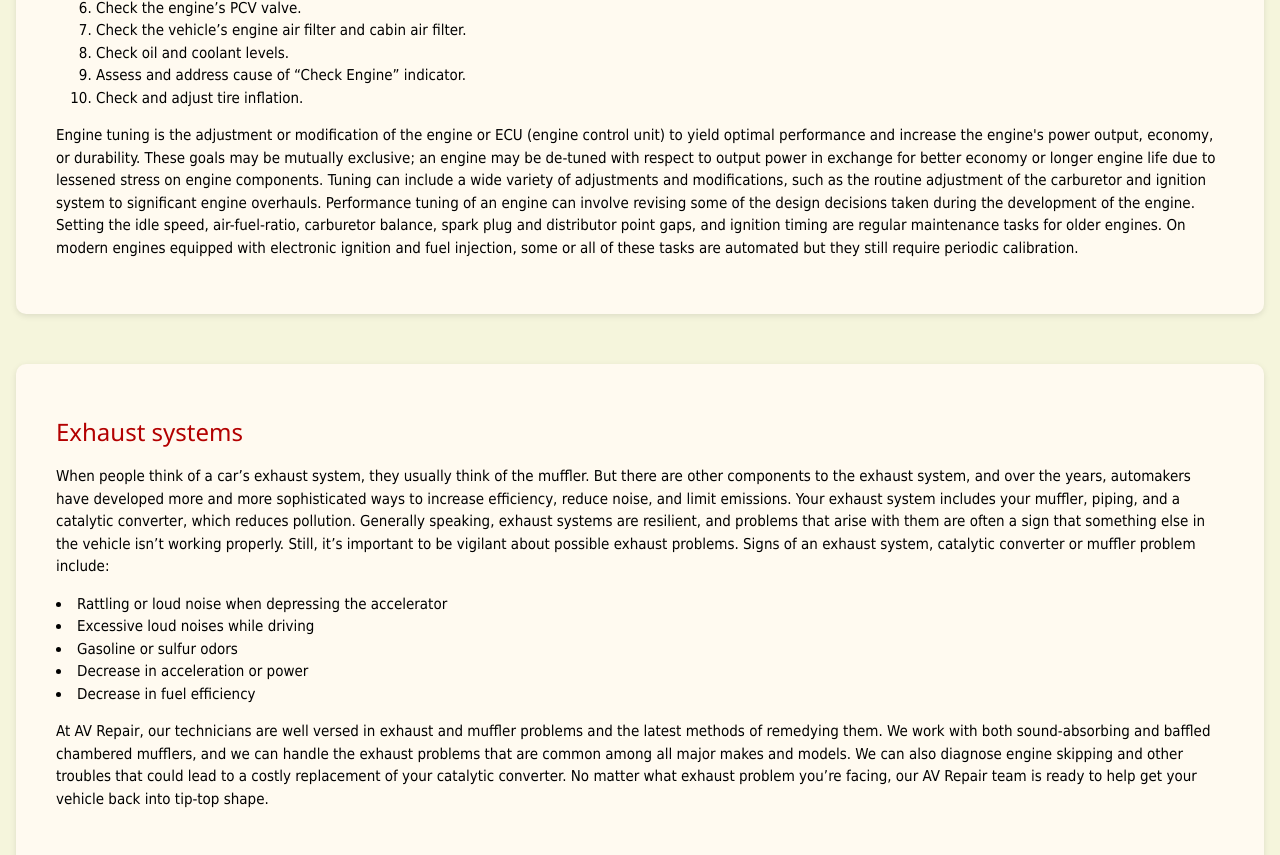
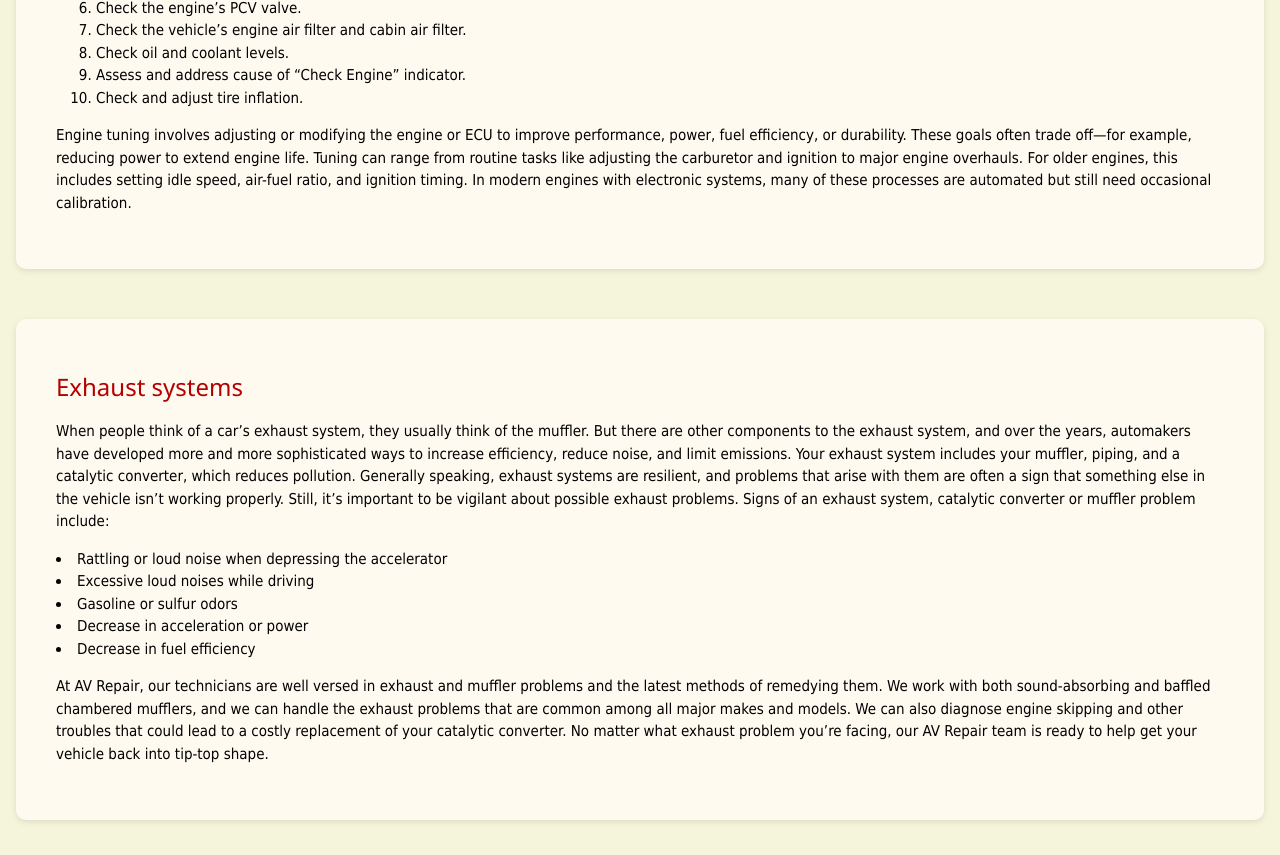
Before and after one commit to BriannaHasbany/project3-group8-Brianna-Hasbany-Erik-Ringenwald-Tyler-Cruz-Aidan-O-Brien-Andreas-Sofronas, a plain HTML site: page avAutomotive.html in a window 1280 px wide. Shown: the part 1241-2096 px from the top of the page. Drawn offline with nearby package versions, Linux system fonts and the light colour scheme.

Commit message:
making flow better

```diff
--- a/avAutomotive.html
+++ b/avAutomotive.html
@@ -290,21 +290,14 @@
         </ol>
 
         <p>
-          Engine tuning is the adjustment or modification of the engine or ECU
-          (engine control unit) to yield optimal performance and increase the
-          engine's power output, economy, or durability. These goals may be
-          mutually exclusive; an engine may be de-tuned with respect to output
-          power in exchange for better economy or longer engine life due to
-          lessened stress on engine components. Tuning can include a wide
-          variety of adjustments and modifications, such as the routine
-          adjustment of the carburetor and ignition system to significant engine
-          overhauls. Performance tuning of an engine can involve revising some
-          of the design decisions taken during the development of the engine.
-          Setting the idle speed, air-fuel-ratio, carburetor balance, spark plug
-          and distributor point gaps, and ignition timing are regular
-          maintenance tasks for older engines. On modern engines equipped with
-          electronic ignition and fuel injection, some or all of these tasks are
-          automated but they still require periodic calibration.
+          Engine tuning involves adjusting or modifying the engine or ECU to
+          improve performance, power, fuel efficiency, or durability. These
+          goals often trade off—for example, reducing power to extend engine
+          life. Tuning can range from routine tasks like adjusting the
+          carburetor and ignition to major engine overhauls. For older engines,
+          this includes setting idle speed, air-fuel ratio, and ignition timing.
+          In modern engines with electronic systems, many of these processes are
+          automated but still need occasional calibration.
         </p>
       </div>
 
```
